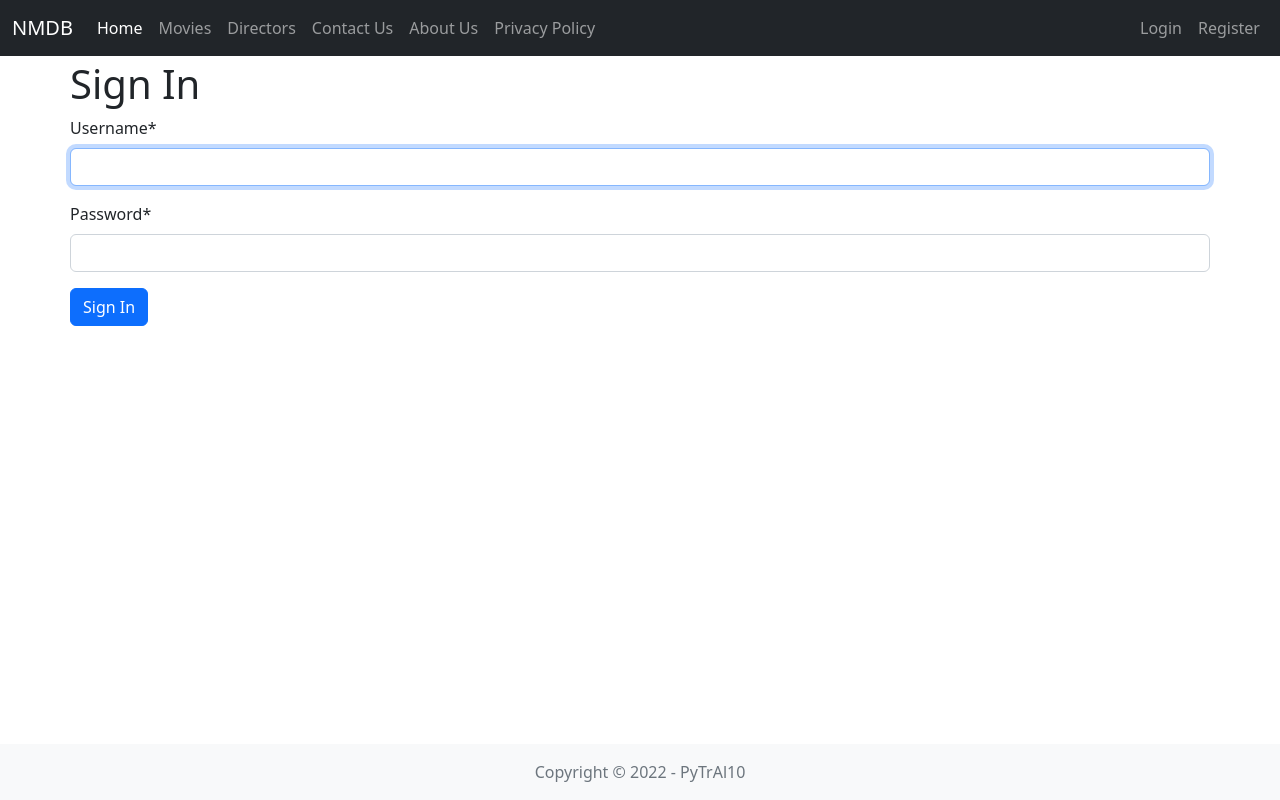
After one commit to gledi/national-movie-database, a Django app: page /auth/login/ in a window 1280 px wide. The commit adds this page. Run offline with Django 4.2, Linux system fonts and the light colour scheme; some libraries are stand-ins or nearby versions.

Commit message:
Add login/logout

```diff
--- a/core/urls.py
+++ b/core/urls.py
@@ -7,8 +7,12 @@ urlpatterns = [
     path('admin/', admin.site.urls),
     path("", include("pages.urls")),
     path("", include("movies.urls")),
+    path("auth/", include("users.urls")),
 ]
 
 
 if settings.DEBUG:
     urlpatterns += static(settings.MEDIA_URL, document_root=settings.MEDIA_ROOT)
+    urlpatterns.append(
+        path('__debug__/', include('debug_toolbar.urls'))
+    )
--- a/movies/urls.py
+++ b/movies/urls.py
@@ -6,8 +6,8 @@ from . import views
 urlpatterns = [
     # path("movies/", views.get_movie_list, name="movie-list"),
     path("movies/", views.MovieListView.as_view(), name="movie-list"),
-    # path("movies/add/", views.add_movie, name="movie-add"),
-    path("movies/add/", views.MovieCreateView.as_view(), name="movie-add"),
+    path("movies/add/", views.add_movie, name="movie-add"),
+    # path("movies/add/", views.MovieCreateView.as_view(), name="movie-add"),
     # path("movies/<int:pk>/", views.get_movie_detail, name="movie-detail"),
     path("movies/<int:pk>/", views.MovieDetailView.as_view(), name="movie-detail"),
     # path("movies/<int:pk>/edit/", views.edit_movie, name='movie-edit'),
--- a/movies/views.py
+++ b/movies/views.py
@@ -3,9 +3,12 @@ from django.http import Http404, HttpResponseRedirect
 from django.urls import reverse, reverse_lazy
 from django.shortcuts import render, redirect, get_object_or_404
 from django.views.generic import ListView, DetailView, CreateView, UpdateView, DeleteView
+from django.contrib import messages
+from django.contrib.auth.decorators import login_required
 
 from movies.models import Director, Movie
 from movies.forms import DirectorForm, MovieForm, MovieModelForm
+from users.decorators import signin_required
 
 
 def get_movie_list(request):
@@ -51,7 +54,7 @@ def add_movie_old(request):
         "form": form,
     })
 
-
+@login_required
 def add_movie(request):
     if request.method == "POST":
         form = MovieModelForm(request.POST)
--- a/pages/templates/pages/index.html
+++ b/pages/templates/pages/index.html
@@ -1 +1,5 @@
 {% extends '_base.html' %}
+
+{% block content %}
+<h1>{{ greeting }}</h1>
+{% endblock content %}
--- a/templates/_base.html
+++ b/templates/_base.html
@@ -46,12 +46,21 @@
             </li>
           </ul>
           <ul class="navbar-nav ms-auto mb-2 mb-md-0">
+            {% if user.is_authenticated %}
             <li class="nav-item">
-              <a class="nav-link" href="#">Login</a>
+              <a class="nav-link" href="{% url 'logout' %}">Logout</a>
+            </li>
+            <li class="nav-item">
+              <a class="nav-link" href="#">Profile</a>
+            </li>
+            {% else %}
+            <li class="nav-item">
+              <a class="nav-link" href="{% url 'login' %}">Login</a>
             </li>
             <li class="nav-item">
               <a class="nav-link" href="#">Register</a>
             </li>
+            {% endif %}
           </ul>
         </div>
       </div>
@@ -59,6 +68,11 @@
   </header>
   <main class="flex-shrink-0">
     <div class="container">
+      {% for message in messages %}
+      <div role="alert" class="alert alert-info">
+        {{ message }}
+      </div>
+      {% endfor %}
       {% block content %}{% endblock content %}
     </div>
   </main>
--- /dev/null
+++ b/users/templates/registration/login.html
@@ -0,0 +1,13 @@
+{% extends '_base.html' %}
+{% load crispy_forms_tags %}
+
+{% block content %}
+<h1>Sign In</h1>
+<form action="" method="post" novalidate>
+  {% csrf_token %}
+  {{ form|crispy }}
+  <div>
+    <button type="submit" class="btn btn-primary">Sign In</button>
+  </div>
+</form>
+{% endblock content %}
--- /dev/null
+++ b/users/urls.py
@@ -0,0 +1,8 @@
+from django.urls import path
+from django.contrib.auth.views import LoginView, LogoutView
+
+
+urlpatterns = [
+    path("login/", LoginView.as_view(), name="login"),
+    path("logout/", LogoutView.as_view(), name="logout"),
+]
```
Also changed, not shown: core/settings.py (+8 -1 lines), pages/views.py (+7 -1 lines), users/decorators.py (added, +13 -0 lines).
